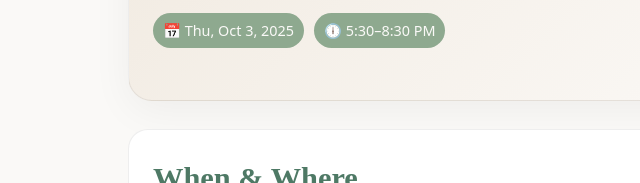
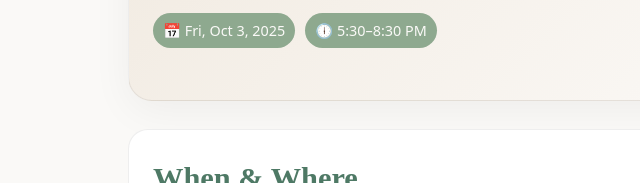
Before and after one commit to nomorechili/jasrocky2025, a plain HTML site: page index.html in a window 1280 px wide. Shown: the part 406-589 px from the top of the page, 0-640 px from the left. Drawn offline with Linux system fonts and the light colour scheme; a web font is replaced by a local one.

Commit message:
Fixed thu to fri

```diff
--- a/index.html
+++ b/index.html
@@ -111,7 +111,7 @@
           <h1 class="title">Our big day wouldn’t be complete without a little love, laughter, and YOU!</h1>
           <p class="subtitle">Here’s a quick guide to make your evening as joyful as ours—complete with schedule, food & drinks, parking, dress code, and more.</p>
           <div style="display:flex;gap:10px;flex-wrap:wrap;margin-top:14px">
-            <span class="pill">📅 Thu, Oct 3, 2025</span>
+            <span class="pill">📅 Fri, Oct 3, 2025</span>
             <span class="pill">🕕 5:30–8:30 PM</span>
             <!-- <a class="btn" href="#when-where">Get the details →</a> -->
           </div>
```
